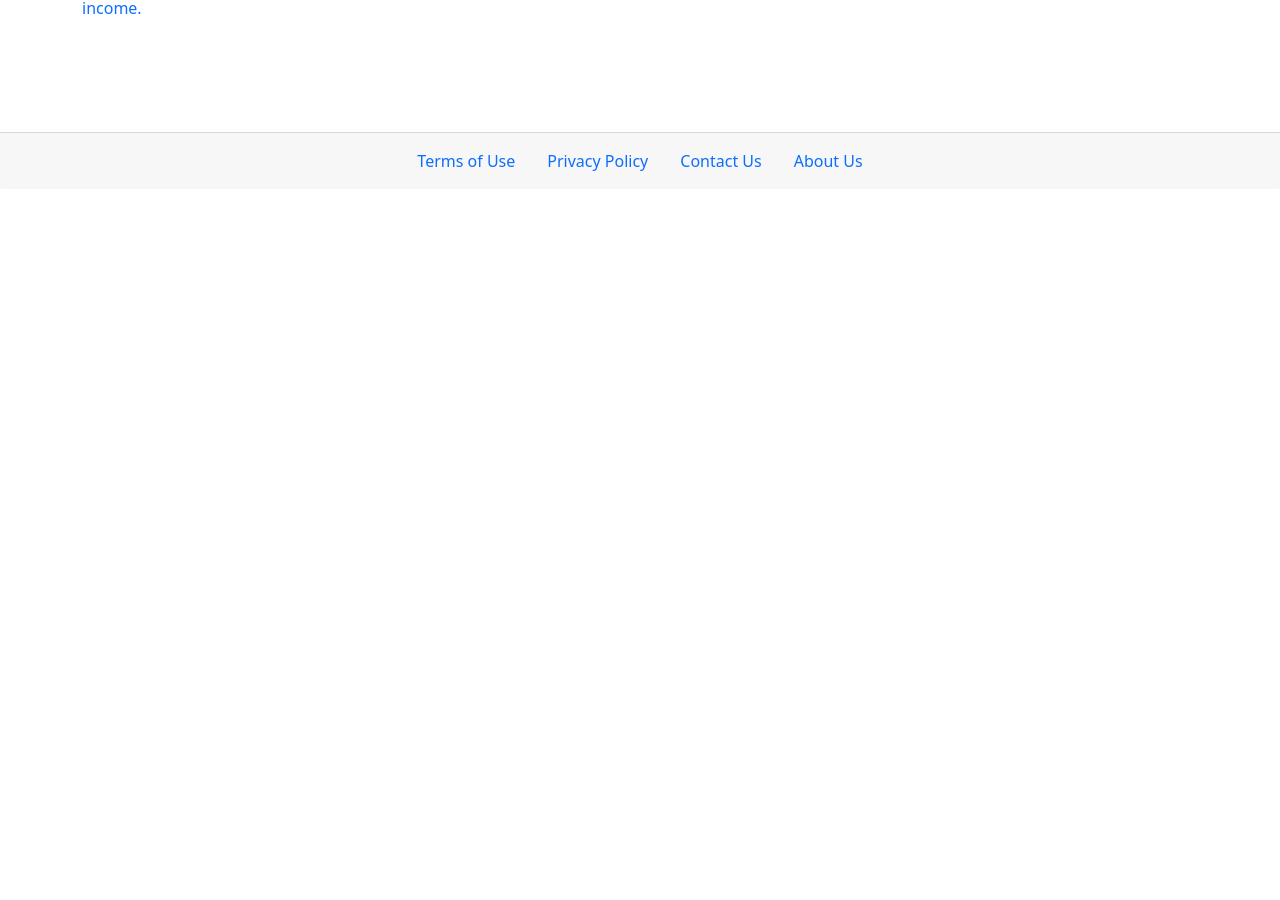
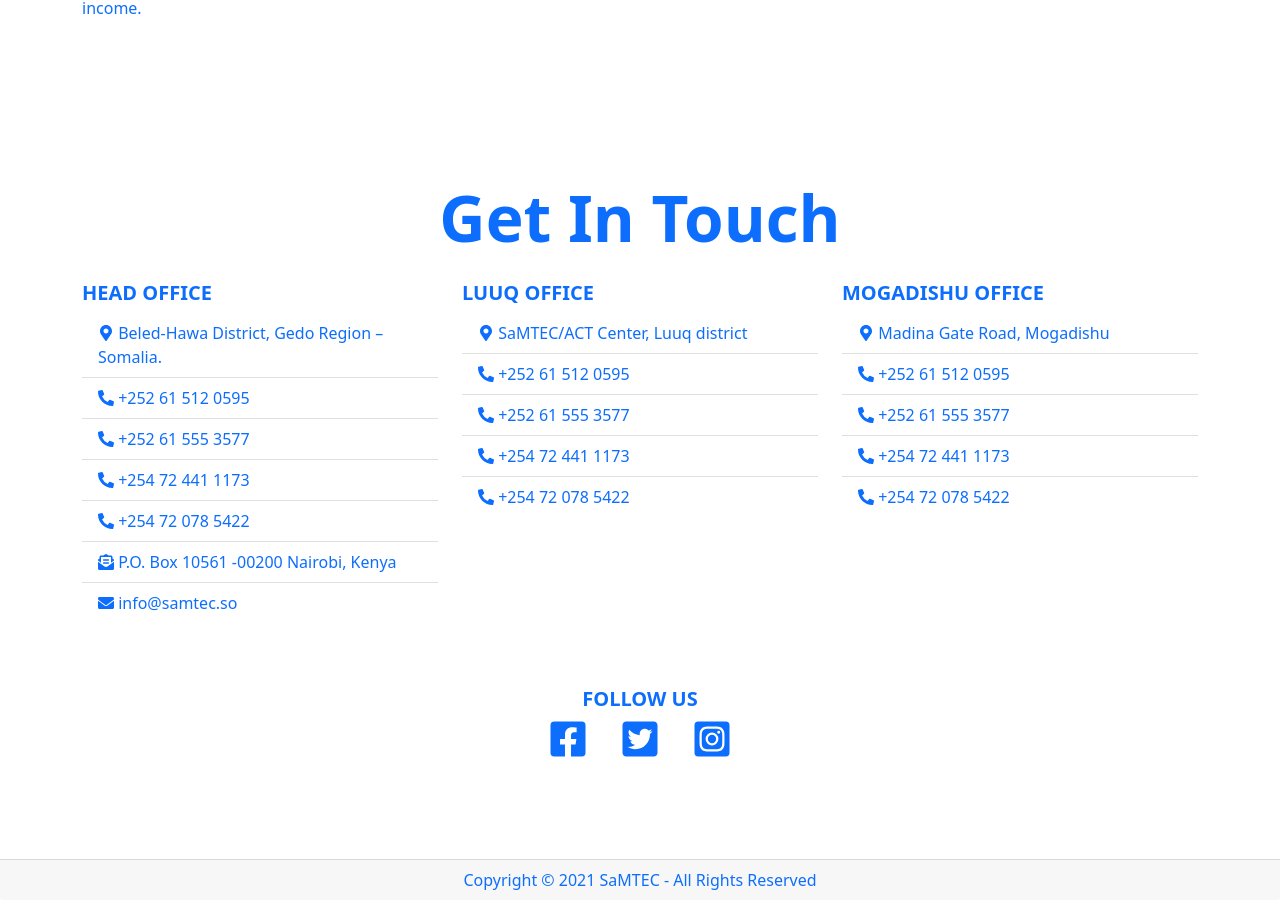
Before and after one commit to ahmedibra28/SaMTEC, a Next.js app: page / in a window 1280 px wide. Shown: the part 3319-4219 px from the top of the page. Before the commit the page ends 3508 px from the top, so only its background shows below. Built offline with nearby package versions, Linux system fonts and the light colour scheme.

Commit message:
adding contact page

```diff
--- a/components/Footer.js
+++ b/components/Footer.js
@@ -1,31 +1,9 @@
 import React from 'react'
-import Link from 'next/link'
 
 const Footer = () => {
   return (
-    <footer className='card-footer'>
-      <div className='text-center d-flex justify-content-center'>
-        <div className='nav-link'>
-          <Link href='/terms'>
-            <a className='text-decoration-none'>Terms of Use</a>
-          </Link>
-        </div>
-        <div className='nav-link'>
-          <Link href='/privacy'>
-            <a className='text-decoration-none'>Privacy Policy</a>
-          </Link>
-        </div>
-        <div className='nav-link'>
-          <Link href='/contact'>
-            <a className='text-decoration-none'>Contact Us</a>
-          </Link>
-        </div>
-        <div className='nav-link'>
-          <Link href='/about'>
-            <a className='text-decoration-none'>About Us</a>
-          </Link>
-        </div>
-      </div>
+    <footer className='card-footer text-center text-primary'>
+      Copyright &copy; {new Date().getFullYear()} SaMTEC - All Rights Reserved
     </footer>
   )
 }
--- /dev/null
+++ b/components/home/Contact.js
@@ -0,0 +1,180 @@
+import React from 'react'
+import {
+  FaEnvelope,
+  FaEnvelopeOpenText,
+  FaFacebookSquare,
+  FaInstagramSquare,
+  FaMapMarkerAlt,
+  FaPhoneAlt,
+  FaTwitterSquare,
+} from 'react-icons/fa'
+import Link from 'next/link'
+
+const Contact = () => {
+  const headOffice = () => (
+    <>
+      <h5 className='text-uppercase fw-bold'>Head Office</h5>
+      <address>
+        <ul className='list-group list-group-flush'>
+          <li className='list-group-item text-primary'>
+            <FaMapMarkerAlt className='mb-1' /> Beled-Hawa District, Gedo Region
+            – Somalia.
+          </li>
+          <li className='list-group-item text-primary'>
+            <FaPhoneAlt className='mb-1' />
+            <Link href='tel:+252615120595'>
+              <a className='text-decoration-none'> +252 61 512 0595</a>
+            </Link>
+          </li>
+          <li className='list-group-item text-primary'>
+            <FaPhoneAlt className='mb-1' />
+            <Link href='tel:+252615553577'>
+              <a className='text-decoration-none'> +252 61 555 3577</a>
+            </Link>
+          </li>
+          <li className='list-group-item text-primary'>
+            <FaPhoneAlt className='mb-1' />
+            <Link href='tel:+254724411173'>
+              <a className='text-decoration-none'> +254 72 441 1173</a>
+            </Link>
+          </li>
+          <li className='list-group-item text-primary'>
+            <FaPhoneAlt className='mb-1' />
+            <Link href='tel:+254720785422'>
+              <a className='text-decoration-none'> +254 72 078 5422</a>
+            </Link>
+          </li>
+          <li className='list-group-item text-primary'>
+            <FaEnvelopeOpenText className='mb-1' /> P.O. Box 10561 -00200
+            Nairobi, Kenya
+          </li>
+          <li className='list-group-item text-primary'>
+            <FaEnvelope className='mb-1' />
+            <Link href='mailto:info@samtec.so'>
+              <a className='text-decoration-none'> info@samtec.so</a>
+            </Link>
+          </li>
+        </ul>
+      </address>
+    </>
+  )
+
+  const luuqOffice = () => (
+    <>
+      <h5 className='text-uppercase fw-bold'>Luuq Office</h5>
+      <address>
+        <ul className='list-group list-group-flush'>
+          <li className='list-group-item text-primary'>
+            <FaMapMarkerAlt className='mb-1' /> SaMTEC/ACT Center, Luuq district
+          </li>
+          <li className='list-group-item text-primary'>
+            <FaPhoneAlt className='mb-1' />
+            <Link href='tel:+252615120595'>
+              <a className='text-decoration-none'> +252 61 512 0595</a>
+            </Link>
+          </li>
+          <li className='list-group-item text-primary'>
+            <FaPhoneAlt className='mb-1' />
+            <Link href='tel:+252615553577'>
+              <a className='text-decoration-none'> +252 61 555 3577</a>
+            </Link>
+          </li>
+          <li className='list-group-item text-primary'>
+            <FaPhoneAlt className='mb-1' />
+            <Link href='tel:+254724411173'>
+              <a className='text-decoration-none'> +254 72 441 1173</a>
+            </Link>
+          </li>
+          <li className='list-group-item text-primary'>
+            <FaPhoneAlt className='mb-1' />
+            <Link href='tel:+254720785422'>
+              <a className='text-decoration-none'> +254 72 078 5422</a>
+            </Link>
+          </li>
+        </ul>
+      </address>
+    </>
+  )
+
+  const mogadishuOffice = () => (
+    <>
+      <h5 className='text-uppercase fw-bold'>Mogadishu Office</h5>
+      <address>
+        <ul className='list-group list-group-flush'>
+          <li className='list-group-item text-primary'>
+            <FaMapMarkerAlt className='mb-1' /> Madina Gate Road, Mogadishu
+          </li>
+          <li className='list-group-item text-primary'>
+            <FaPhoneAlt className='mb-1' />
+            <Link href='tel:+252615120595'>
+              <a className='text-decoration-none'> +252 61 512 0595</a>
+            </Link>
+          </li>
+          <li className='list-group-item text-primary'>
+            <FaPhoneAlt className='mb-1' />
+            <Link href='tel:+252615553577'>
+              <a className='text-decoration-none'> +252 61 555 3577</a>
+            </Link>
+          </li>
+          <li className='list-group-item text-primary'>
+            <FaPhoneAlt className='mb-1' />
+            <Link href='tel:+254724411173'>
+              <a className='text-decoration-none'> +254 72 441 1173</a>
+            </Link>
+          </li>
+          <li className='list-group-item text-primary'>
+            <FaPhoneAlt className='mb-1' />
+            <Link href='tel:+254720785422'>
+              <a className='text-decoration-none'> +254 72 078 5422</a>
+            </Link>
+          </li>
+        </ul>
+      </address>
+    </>
+  )
+
+  const socialMedia = () => (
+    <>
+      <h5 className='text-uppercase fw-bold'>Follow Us</h5>
+      <div className='btn-group'>
+        <a
+          rel='noopener noreferrer'
+          href='http://facebook.com/samtec2005'
+          target='_blank'
+          className='text-decoration-none mx-3'
+        >
+          <FaFacebookSquare className='mb-1 fs-1' />
+        </a>
+        <a
+          rel='noopener noreferrer'
+          href='http://twitter.com/samtec2005'
+          target='_blank'
+          className='text-decoration-none mx-3'
+        >
+          <FaTwitterSquare className='mb-1 fs-1' />
+        </a>
+        <a
+          rel='noopener noreferrer'
+          href='http://instagram.com/samtec2005'
+          target='_blank'
+          className='text-decoration-none mx-3'
+        >
+          <FaInstagramSquare className='mb-1 fs-1' />
+        </a>
+      </div>
+    </>
+  )
+  return (
+    <div id='contact' className='container text-primary py-5 my-5'>
+      <h1 className='text-center display-3 fw-bold'>Get In Touch</h1>
+      <div className='row mt-4'>
+        <div className='col-md-4 col-12'>{headOffice()}</div>
+        <div className='col-md-4 col-12'>{luuqOffice()}</div>
+        <div className='col-md-4 col-12'>{mogadishuOffice()}</div>
+        <div className='col-12 mx-auto text-center mt-5'>{socialMedia()}</div>
+      </div>
+    </div>
+  )
+}
+
+export default Contact
--- a/components/home/Curriculum.js
+++ b/components/home/Curriculum.js
@@ -20,7 +20,7 @@ const Curriculum = () => {
 
       <div className='text-center mt-5'>
         <Link href='/curriculum'>
-          <a target='blank' className='btn btn-primary py-2 px-5'>
+          <a target='_blank' className='btn btn-primary py-2 px-5'>
             2020 Syllabus and Regulations
           </a>
         </Link>
--- a/pages/index.js
+++ b/pages/index.js
@@ -5,6 +5,7 @@ import path from 'path'
 import matter from 'gray-matter'
 import { sortByDate } from '../utils'
 import IndexHome from '../components/home/IndexHome'
+import Contact from '../components/home/Contact'
 
 function Home({ posts }) {
   return (
@@ -18,6 +19,7 @@ function Home({ posts }) {
         />
       </Head>
       <IndexHome />
+      <Contact />
       {/* <div className='container'>
         <div className='row'>
           <Posts posts={posts} />
```
